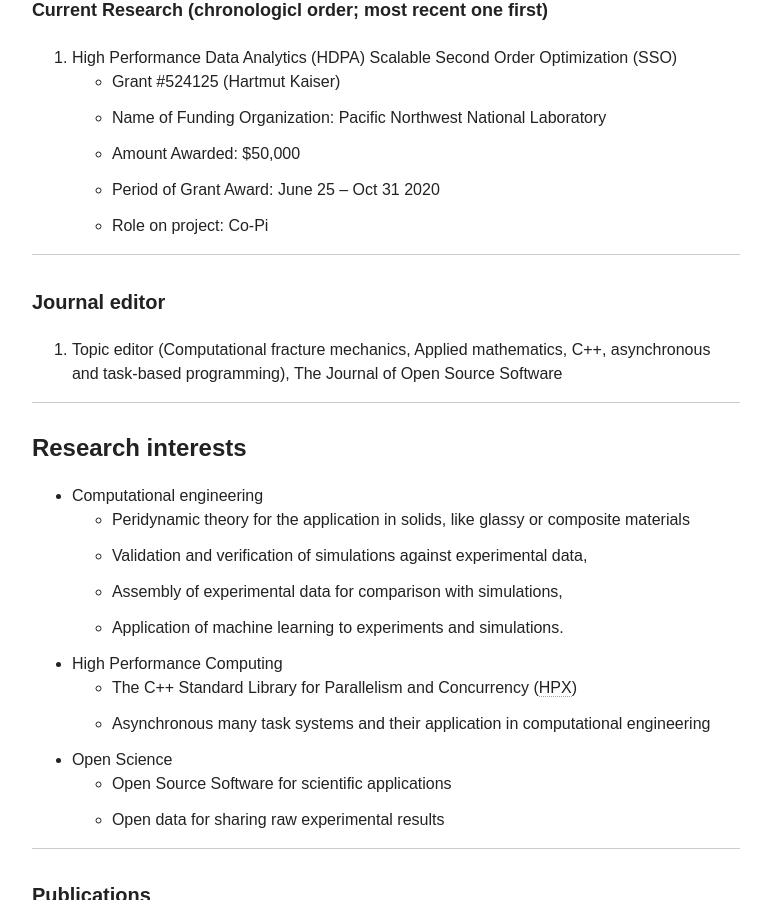
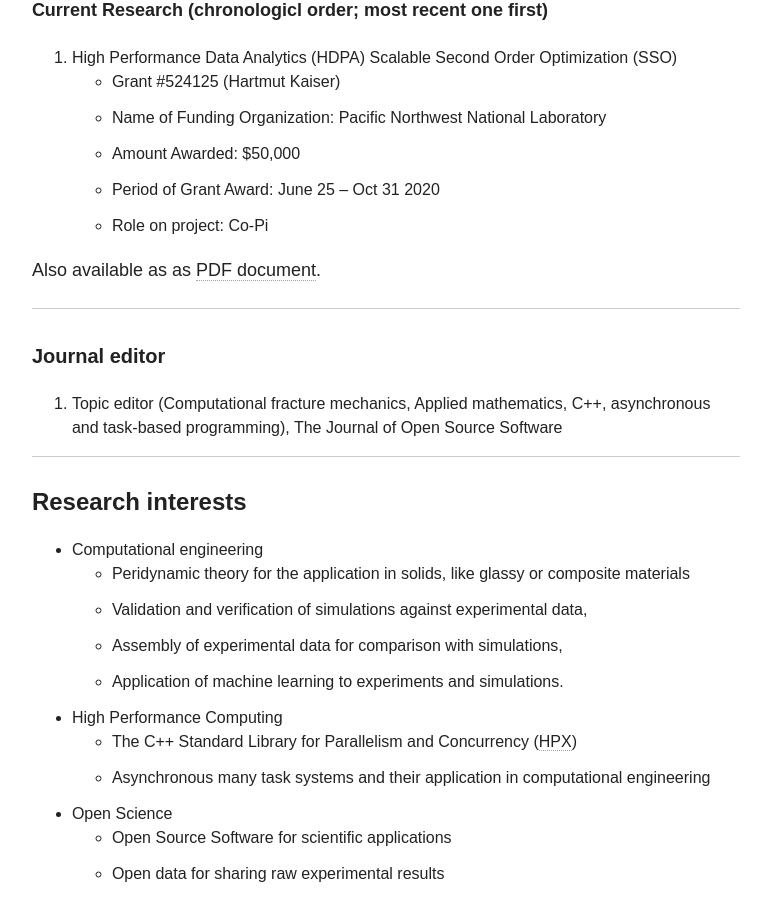
Before and after one commit to diehlpk/diehlpk.github.io, a Jekyll site: the page built from cv/index.md, in a window 1280 px wide and 900 px high, scrolled down 1358 px. Shown: the whole window, without its empty margins (254-1025 px from the left). Built offline with Jekyll 4.4.1, drawn with Linux system fonts in a browser that asks for light colours; nearby versions of some CDN libraries; some web fonts are replaced.

Commit message:
Add grant document to the CV

```diff
--- a/cv/index.md
+++ b/cv/index.md
@@ -35,6 +35,9 @@ hide: true
  * Amount Awarded: $50,000
  * Period of Grant Award: June 25 -- Oct 31 2020
  * Role on project: Co-Pi
+
+
+Also available as as [PDF document]({{ site.url }}/assets/grants.pdf).
 
 ---
 
```
